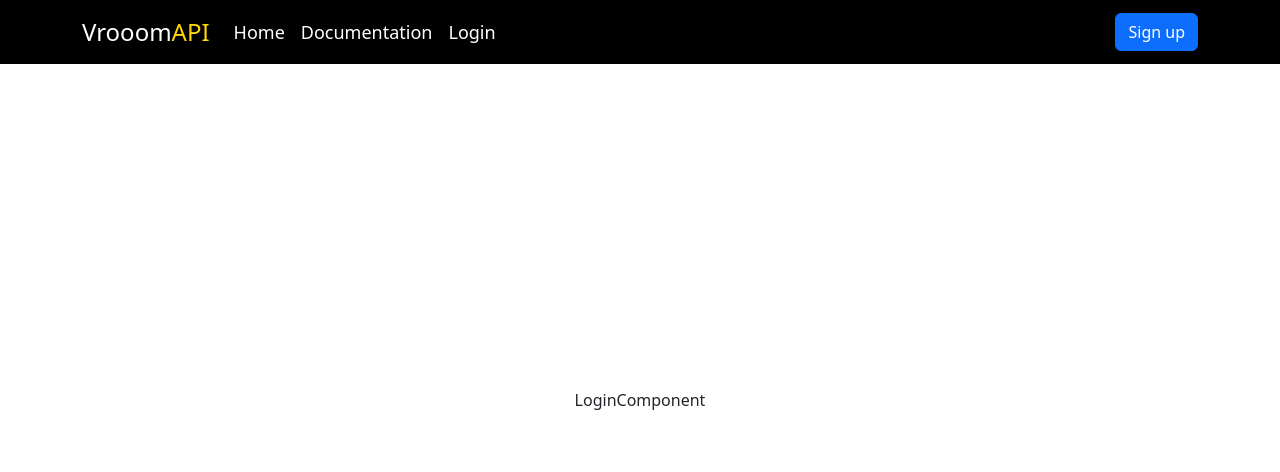
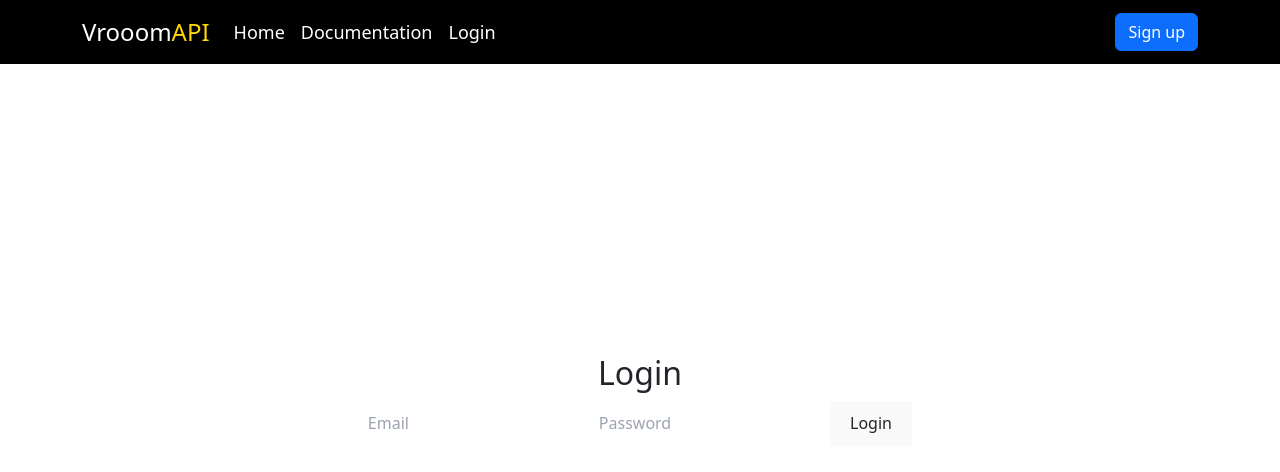
Before and after one commit to hocuspocus07/fullstack-projects, a React (Vite) app in the folder car-api/frontend/: page /login in a window 1280 px wide. Shown: the top 472 px of the page. Built offline with nearby package versions, Linux system fonts and the light colour scheme.

Commit message:
cors changes for testing

```diff
--- a/car-api/frontend/package.json
+++ b/car-api/frontend/package.json
@@ -10,6 +10,7 @@
     "preview": "vite preview"
   },
   "dependencies": {
+    "axios": "^1.7.9",
     "bootstrap": "^5.3.3",
     "react": "^18.3.1",
     "react-bootstrap": "^2.10.7",
--- /dev/null
+++ b/car-api/frontend/src/api.js
@@ -0,0 +1,26 @@
+import axios from 'axios';
+
+const api = axios.create({
+  baseURL: 'https://car-api-o2p5.onrender.com/api', // Your backend API URL
+  withCredentials: true, // Send cookies with requests
+});
+
+// Register a new user
+export const registerUser = (userData) => {
+  return api.post('/users/register', userData);
+};
+
+// Login a user
+export const loginUser = (credentials) => {
+  return api.post('/users/login', credentials);
+};
+
+// Get cars with pagination and filtering
+export const getCars = (params) => {
+  return api.get('/cars', { params });
+};
+
+// Refresh access token
+export const refreshAccessToken = (refreshToken) => {
+  return api.post('/users/refresh-token', { refreshToken });
+};
--- a/car-api/frontend/src/components/LoginComponent.jsx
+++ b/car-api/frontend/src/components/LoginComponent.jsx
@@ -1,7 +1,42 @@
-import React from 'react'
+import React,{useState} from 'react'
+import { loginUser } from '../api.js'
+import { useNavigate } from 'react-router-dom'
 
 export function LoginComponent() {
+    const [email,setemail]=useState('');
+    const [password, setPassword] = useState('');
+  const [error, setError] = useState('');
+  const navigate = useNavigate();
+  const handleLogin=async (e)=>{
+    e.preventDefault();
+    try{
+        const response=await loginUser({email,password});
+        console.log(response.data);
+    }catch(error){
+        console.log(error);
+    }
+  }
   return (
-    <div>LoginComponent</div>
+    <div>
+      <h2>Login</h2>
+      {error && <div>{error}</div>}
+      <form onSubmit={handleLogin}>
+        <input
+          type="email"
+          placeholder="Email"
+          value={email}
+          onChange={(e) => setemail(e.target.value)}
+          required
+        />
+        <input
+          type="password"
+          placeholder="Password"
+          value={password}
+          onChange={(e) => setPassword(e.target.value)}
+          required
+        />
+        <button type="submit">Login</button>
+      </form>
+    </div>
   )
 }
```
Also changed, not shown: 2 other files (tests, documents, lock files or other folders).
